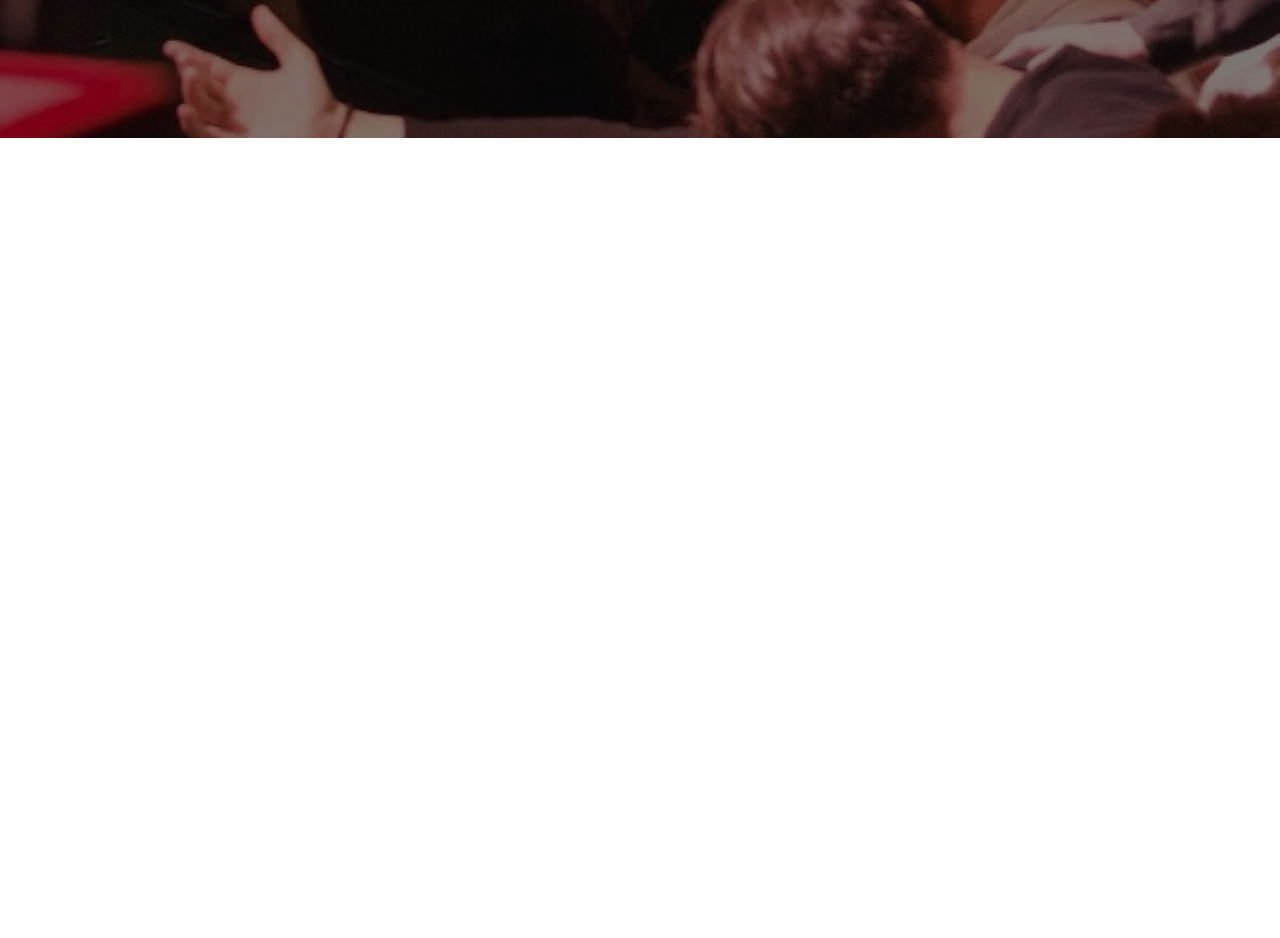
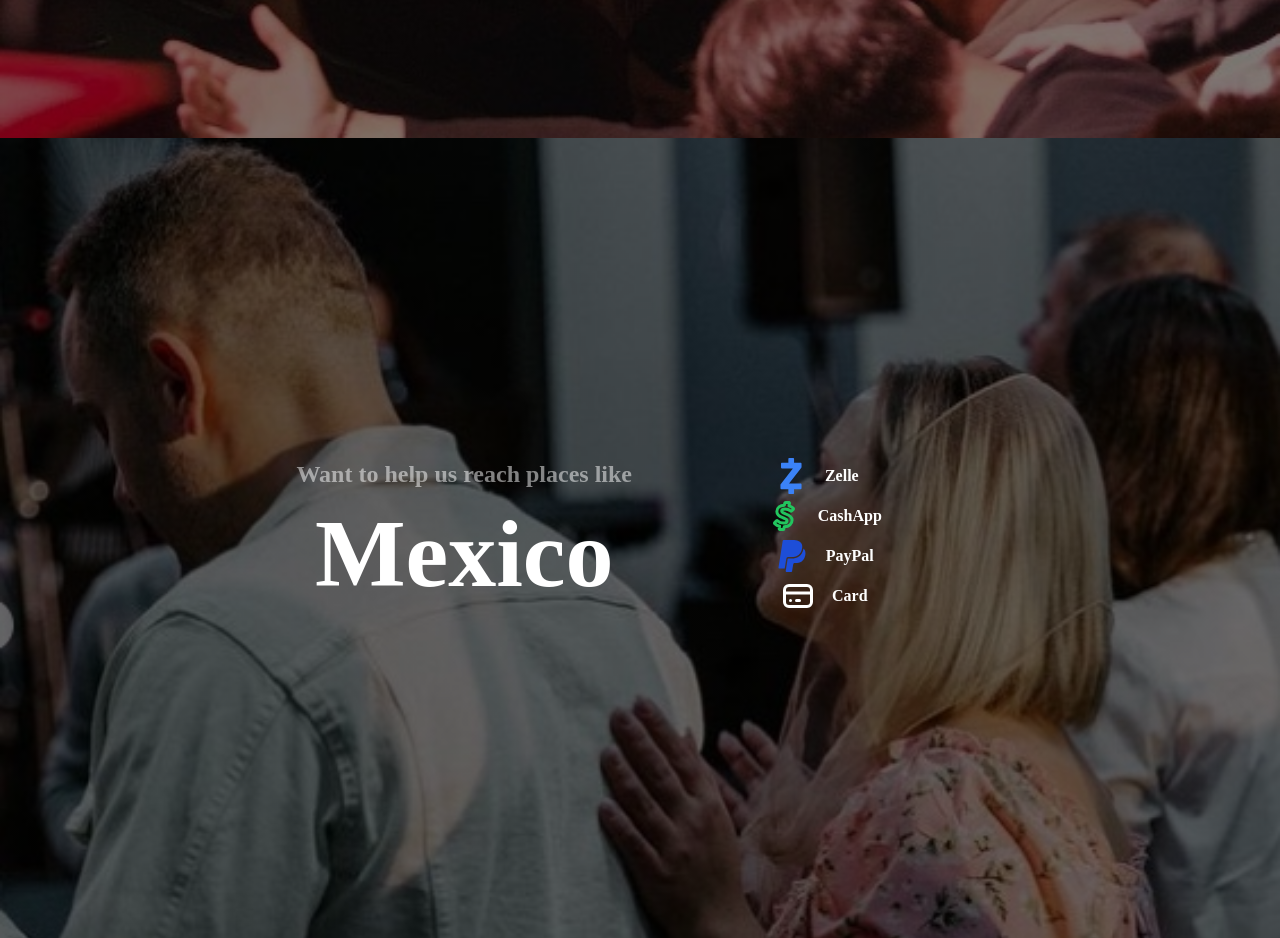
Before and after one commit to WillZealot/HOGM, a React (Create React App) app in the folder hopeofgloryministries/: page / in a window 1280 px wide. Shown: the part 662-1600 px from the top of the page. Before the commit the page ends 800 px from the top, so only its background shows below. Built offline with nearby package versions, Linux system fonts and the light colour scheme; the HTML template or start-up script is replaced by a standard one.

Commit message:
added a beautiful give esction i just need to implement the ability to take card payments so ill be watcing some tutorials using stripe and stuff slighlty spooky

```diff
--- a/hopeofgloryministries/src/App.js
+++ b/hopeofgloryministries/src/App.js
@@ -1,11 +1,13 @@
 import Nav from './components/Nav'
 import Home from './components/Home'
+import Give from './components/Give'
 
 function App() {
   return (
     <div>
       <Nav/>
       <Home/>
+      <Give/>
     </div>
   );
 }
--- /dev/null
+++ b/hopeofgloryministries/src/components/ChangingWord.jsx
@@ -0,0 +1,28 @@
+import React, { useState, useEffect } from 'react';
+
+const ChangingWord = () => {
+  const wordsArray = ['Brazil', 'Mexico', 'Ecuador', 'Ukraine', 'Africa', 'You']; // Add your words here
+  const [currentWordIndex, setCurrentWordIndex] = useState(0);
+  const [fadeIn, setFadeIn] = useState(true);
+
+  useEffect(() => {
+    const intervalId = setInterval(() => {
+      setFadeIn(false); // Fade out the current word
+      setTimeout(() => {
+        setCurrentWordIndex((prevIndex) => (prevIndex + 1) % wordsArray.length);
+        setFadeIn(true); // Fade in the new word
+      }, 500); // Adjust the duration as needed (half a second for the fade-out effect)
+
+    }, 3000); // Change the word every 3 seconds
+
+    return () => clearInterval(intervalId); // Clean up the interval
+  }, []);
+
+  return (
+    <h1 className={`text-6xl lg:text-8xl md:text-center xxs:text-left text-right font-bold transition-opacity duration-500 ${fadeIn ? 'opacity-100' : 'opacity-0'}`}>
+      {wordsArray[currentWordIndex]}
+    </h1>
+  );
+};
+
+export default ChangingWord;
--- /dev/null
+++ b/hopeofgloryministries/src/components/Give.jsx
@@ -0,0 +1,54 @@
+import React from 'react';
+import { FaPaypal } from 'react-icons/fa';
+import { TbBrandCashapp , TbCreditCard } from 'react-icons/tb';
+import { SiZelle } from 'react-icons/si';
+import dimaNadia from '../hogassets/22612176-1BAE-44D8-B2A9-AFA96ED77166.jpeg';
+import ChangingWord from '../components/ChangingWord';
+
+const Give = () => {
+  const backgroundStyle = {
+    backgroundImage: `linear-gradient(rgba(0, 0, 0, 0.5), rgba(0, 0, 0, 0.5)), url(${dimaNadia})`,
+    backgroundSize: 'cover',
+    backgroundPosition: 'center top',
+    backgroundRepeat: 'no-repeat',
+  };
+
+  return (
+    <div name='Give' className="w-full h-screen" style={backgroundStyle}>
+      <div className="flex justify-center items-center text-white h-screen">
+        <div className="p-8 bg-[rgba(0, 0, 0, 0.5)] rounded-lg">
+          <div className="grid grid-cols-2 gap-4">
+            {/* Question and Changing Word */}
+            <div className="col-span-2 md:col-span-1">
+              <h2 className="text-2xl z-2 opacity-50 md:text-left md:text-1xl font-bold md:mb-4">Want to help us reach places like</h2>
+              <ChangingWord />
+            </div>
+
+            {/* Icons with toggleable text */}
+            <div className="col-span-2 md:col-span-1">
+              <div className="space-y-4 md:space-y-0 md:flex lg:items-left md:flex-col xs:items-center md:items-center md:space-x-4">
+                <div className="flex items-center pb-1 space-x-4">
+                  <a href="https://enroll.zellepay.com/qr-codes?data=ewogICJ0b2tlbiIgOiAiaG9wZW9mZ2xvcnloYXJ2ZXN0QGdtYWlsLmNvbSIsCiAgIm5hbWUiIDogIkRNSVRSSVkiLAogICJhY3Rpb24iIDogInBheW1lbnQiCn0="><SiZelle className="text-4xl text-blue-500 hover:opacity-70 cursor-pointer" /></a><span className='font-semibold'>Zelle</span>
+                </div>
+                <div className="flex items-center pb-1 space-x-4">
+                  <TbBrandCashapp className="text-4xl hover:opacity-70 text-green-500" />
+                  <span className='font-semibold'>CashApp</span>
+                </div>
+                <div className="flex items-center pb-1 space-x-4">
+                <a href="https://www.paypal.com/donate?hosted_button_id=YDZPDFZ8XYTCW"><FaPaypal className="text-4xl text-blue-700 hover:opacity-70 cursor-pointer" /></a>
+                  <span className='font-semibold'>PayPal</span>
+                </div>
+                <div className="flex items-center pb-1 space-x-4">
+                  <TbCreditCard className="text-4xl text-gray hover:opacity-70 cursor-pointer" />
+                  <span className='font-semibold'>Card</span>
+                </div>
+              </div>
+            </div>
+          </div>
+        </div>
+      </div>
+    </div>
+  );
+};
+
+export default Give;
--- a/hopeofgloryministries/src/components/Home.jsx
+++ b/hopeofgloryministries/src/components/Home.jsx
@@ -13,7 +13,7 @@ const Home = () => {
   };
 
   return (
-    <div name='home' className="w-full h-screen" style={backgroundStyle}>
+    <div name='Home' className="w-full h-screen" style={backgroundStyle}>
       {/* Container */}
       <div className='max-w-[1000px] mx-auto px-8 flex flex-col justify-center h-full'>
 
--- a/hopeofgloryministries/src/components/Nav.jsx
+++ b/hopeofgloryministries/src/components/Nav.jsx
@@ -25,10 +25,10 @@ const Nav = () => {
     const handleClick = () => setNav(!nav)
 
   return (
-<div className='fixed w-full h-[80px] flex justify-between items-center px-4 text-slate-100' style={backgroundFirstStyle}>
+<div className='fixed z-10 w-full h-[80px] flex justify-between items-center px-4 text-slate-100' style={backgroundFirstStyle}>
         <div>
             <h1 className='text-3xl font-semibold flex'>
-                <GiKey></GiKey> Hope Of Glory
+                <GiKey></GiKey>
             </h1>
         </div>
 
@@ -69,27 +69,27 @@ const Nav = () => {
         {/* Mobile Menu */}
         <ul className={!nav ? 'hidden': 'absolute top-0 left-0 w-full h-screen flex flex-col justify-center items-center'} style={backgroundStyle}>
             <li className='py-6 text-4xl'>
-                <Link onClick={handleClick} to="home" spy={true} smooth={true} duration={500} >
+                <Link onClick={handleClick} to="Home" spy={true} smooth={true} duration={500} >
                     Home
                 </Link>
             </li>
             <li className='py-6 text-4xl'>
-                <Link onClick={handleClick} to="about" spy={true} smooth={true} duration={500} >
+                <Link onClick={handleClick} to="About" spy={true} smooth={true} duration={500} >
                     About
                 </Link>
             </li>
             <li className='py-6 text-4xl'>
-                <Link onClick={handleClick} to="events" spy={true} smooth={true} duration={500} >
+                <Link onClick={handleClick} to="Events" spy={true} smooth={true} duration={500} >
                     Events
                 </Link>
             </li>
             <li className='py-6 text-4xl'>
-                <Link onClick={handleClick} to="contact" spy={true} smooth={true} duration={500} >
+                <Link onClick={handleClick} to="Contact" spy={true} smooth={true} duration={500} >
                     Contact
                 </Link>
             </li>
             <li className='py-6 text-4xl'>
-                <Link onClick={handleClick} to="give" spy={true} smooth={true} duration={500} >
+                <Link onClick={handleClick} to="Give" spy={true} smooth={true} duration={500} >
                     Give
                 </Link>
             </li>
```
